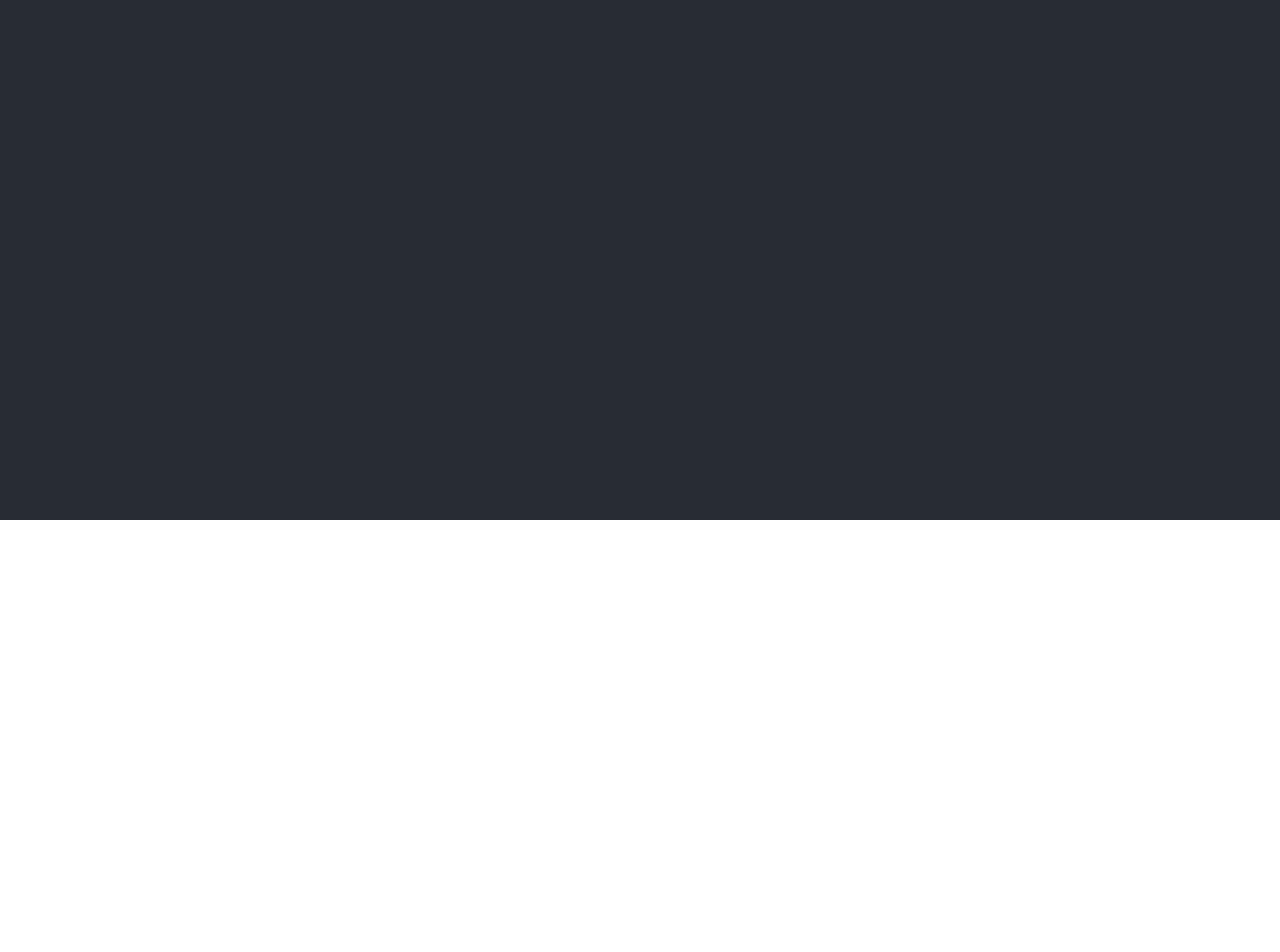
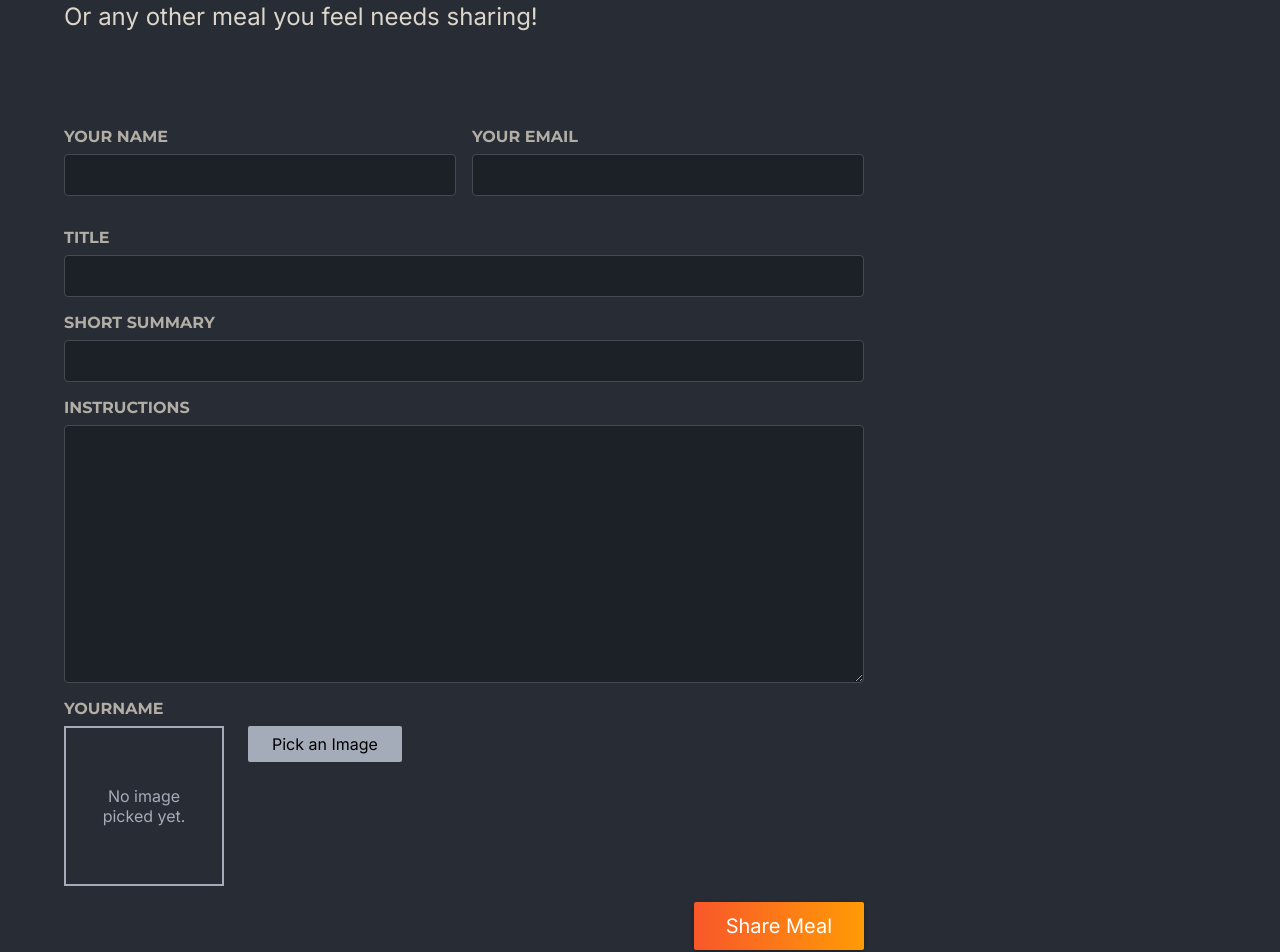
Before and after one commit to yunbo-z/nextjs-food-community-project, a Next.js app: page /meals/share in a window 1280 px wide. Shown: the part 280-1232 px from the top of the page. Before the commit the page ends 800 px from the top, so only its background shows below. Built offline with nearby package versions, Linux system fonts and the light colour scheme.

Commit message:
Add server action

```diff
--- a/app/meals/share/page.js
+++ b/app/meals/share/page.js
@@ -1,6 +1,69 @@
-const ShareMeal = () => {
-    return(
-        <h2>Here we share meals</h2>
-    )
+import classes from './page.module.css';
+import ImagePicker from '@/components/meals/image-picker';
+
+export default function ShareMealPage() {
+    // a async function with use server: this is a Server Action
+    // this function is to guaranteed to excute on the sever, onlu on the server
+    async function shareMeal(formData) {
+        'use server';
+
+        const meal = {
+            title: formData.get('title'),
+            summary: formData.get('summary'),
+            instructions: formData.get('instructions'),
+            image: formData.get('image'),
+            creator: formData.get('name'),
+            creator_email: formData.get('email')
+        }
+
+        console.log(meal)
+    }
+
+    return (
+        <>
+            <header className={classes.header}>
+                <h1>
+                    Share your <span className={classes.highlight}>favorite meal</span>
+                </h1>
+                <p>Or any other meal you feel needs sharing!</p>
+            </header>
+            <main className={classes.main}>
+                {/* this form take a Server Action */}
+                <form className={classes.form} action={shareMeal}>
+                    <div className={classes.row}>
+                        <p>
+                            <label htmlFor="name">Your name</label>
+                            <input type="text" id="name" name="name" required />
+                        </p>
+                        <p>
+                            <label htmlFor="email">Your email</label>
+                            <input type="email" id="email" name="email" required />
+                        </p>
+                    </div>
+                    <p>
+                        <label htmlFor="title">Title</label>
+                        <input type="text" id="title" name="title" required />
+                    </p>
+                    <p>
+                        <label htmlFor="summary">Short Summary</label>
+                        <input type="text" id="summary" name="summary" required />
+                    </p>
+                    <p>
+                        <label htmlFor="instructions">Instructions</label>
+                        <textarea
+                            id="instructions"
+                            name="instructions"
+                            rows="10"
+                            required
+                        ></textarea>
+                    </p>
+                    <ImagePicker label="Yourname" name="image" />
+
+                    <p className={classes.actions}>
+                        <button type="submit">Share Meal</button>
+                    </p>
+                </form>
+            </main>
+        </>
+    );
 }
-export default ShareMeal
--- a/app/meals/share/page.module.css
+++ b/app/meals/share/page.module.css
@@ -0,0 +1,98 @@
+.header {
+    gap: 3rem;
+    margin: 3rem auto 5rem auto;
+    width: 90%;
+    max-width: 75rem;
+    color: #ddd6cb;
+    font-size: 1.5rem;
+}
+
+.header h1 {
+    font-family: 'Montserrat', sans-serif;
+}
+
+.highlight {
+    background: linear-gradient(90deg, #f9572a, #ff8a05);
+    background-clip: text;
+    -webkit-background-clip: text;
+    -webkit-text-fill-color: transparent;
+}
+
+.main {
+    width: 90%;
+    max-width: 75rem;
+    margin: 3rem auto;
+    color: white;
+}
+
+.form {
+    max-width: 50rem;
+}
+
+.form label {
+    display: block;
+    margin-bottom: 0.5rem;
+    font-size: 1rem;
+    font-family: 'Montserrat', sans-serif;
+    text-transform: uppercase;
+    color: #b3aea5;
+    font-weight: bold;
+}
+
+.form input,
+.form textarea {
+    display: block;
+    width: 100%;
+    padding: 0.5rem 1rem;
+    border-radius: 4px;
+    border: 1px solid #454952;
+    background: #1c2027;
+    font-size: 1.25rem;
+    font-family: 'Montserrat', sans-serif;
+    color: #ddd6cb;
+}
+
+.form input:focus,
+.form textarea:focus {
+    outline-color: #f99f2a;
+    background-color: #1f252d;
+}
+
+.row {
+    display: flex;
+    gap: 1rem;
+}
+
+.row p {
+    width: 100%;
+}
+
+.actions {
+    text-align: right;
+}
+
+.actions button {
+    border: 0;
+    padding: 0.75rem 2rem;
+    background: linear-gradient(90deg, #f9572a, #ff9b05);
+    border: none;
+    color: #ffffff;
+    border-radius: 2px;
+    cursor: pointer;
+    font: inherit;
+    font-size: 1.25rem;
+    box-shadow: 0 2px 5px rgba(0, 0, 0, 0.3);
+}
+
+.actions button:hover,
+.actions button:focus {
+    background: linear-gradient(90deg, #fd4715, #f9b241);
+}
+
+.actions button:disabled,
+.actions button:hover:disabled,
+.actions button:focus:disabled {
+    background: #ccc;
+    color: #979797;
+    cursor: not-allowed;
+}
--- /dev/null
+++ b/components/meals/image-picker.js
@@ -0,0 +1,66 @@
+'use client';
+
+import { useRef, useState } from 'react';
+import Image from 'next/image';
+import classes from './image-picker.module.css';
+
+export default function ImagePicker({ label, name }) {
+    const [pickedImage, setPickedImage] = useState();
+    const imageInput = useRef();
+
+    function handlePickClick() {
+        imageInput.current.click();//use useRef to access DOM elements
+    }
+
+    function handleImageChange(event) {
+        const file = event.target.files[0];
+
+        if (!file) {
+            setPickedImage(null);
+            return;
+        }
+
+        // web works API ?
+        const fileReader = new FileReader();
+
+        fileReader.onload = () => {
+            setPickedImage(fileReader.result)
+        }
+
+        fileReader.readAsDataURL(file)
+    }
+
+    return (
+        <div className={classes.picker}>
+            <label htmlFor={name}>{label}</label>
+            <div className={classes.controls}>
+                <div className={classes.preview}>
+                    {!pickedImage && <p>No image picked yet.</p>}
+                    {pickedImage && (
+                        <Image
+                            src={pickedImage}
+                            alt='The image selected by the user.'
+                            fill
+                        />)}
+                </div>
+                <input
+                    className={classes.input}
+                    type="file"
+                    id={name}
+                    accept="image/png, image/jpeg"
+                    name={name}
+                    ref={imageInput}//add a ref attribute to an element to access it directly in the DOM.
+                    onChange={handleImageChange}
+                    required
+                />
+                <button
+                    className={classes.button}
+                    type="button"
+                    onClick={handlePickClick}
+                >
+                    Pick an Image
+                </button>
+            </div>
+        </div>
+    );
+}
--- /dev/null
+++ b/components/meals/image-picker.module.css
@@ -0,0 +1,45 @@
+.controls {
+    display: flex;
+    align-items: flex-start;
+    gap: 1.5rem;
+    margin-bottom: 1rem;
+}
+
+.picker .input {
+    display: none;
+}
+
+.picker .button {
+    border: 0;
+    padding: 0.5rem 1.5rem;
+    background: #a4abb9;
+    border-radius: 2px;
+    cursor: pointer;
+    font: inherit;
+}
+
+.picker .button:hover,
+.picker .button:focus {
+    background: #b3b9c6;
+}
+
+.preview {
+    width: 10rem;
+    height: 10rem;
+    border: 2px solid #a4abb9;
+    display: flex;
+    justify-content: center;
+    align-items: center;
+    text-align: center;
+    color: #a4abb9;
+    position: relative;
+}
+
+.preview p {
+    margin: 0;
+    padding: 1rem;
+}
+
+.preview img {
+    object-fit: cover;
+}
```
